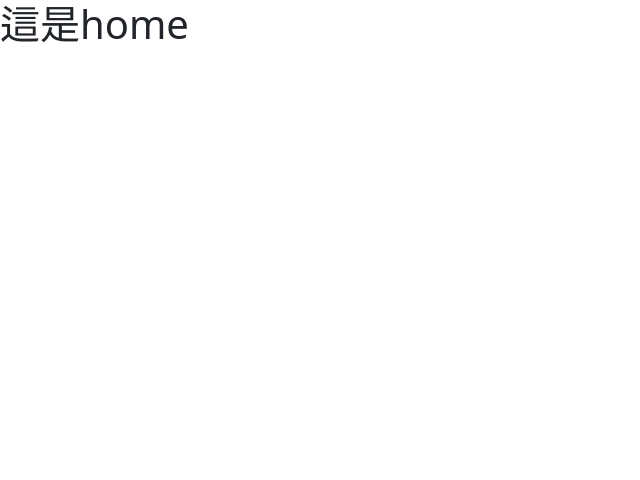
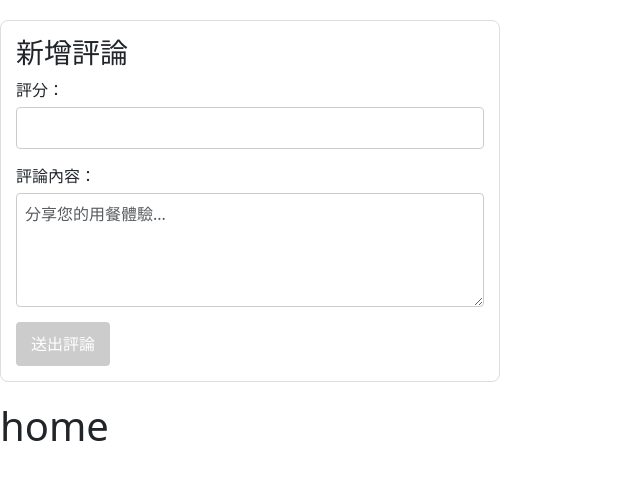
Before and after one commit to ethon92/restaurant-vue, a Vue app: page / in a window 1280 px wide. Shown: the top 480 px of the page, without its empty margins (0-640 px from the left). Built offline with nearby package versions, Linux system fonts and the light colour scheme.

Commit message:
新增評論debug

```diff
--- a/src/api/modules/feature.js
+++ b/src/api/modules/feature.js
@@ -5,7 +5,7 @@ const commentApi = {
         return service({
             url:'/comments',
             method: 'post',
-            comment_data
+            data : comment_data
         })
     }
 }
--- a/src/components/AddCommentCard.vue
+++ b/src/components/AddCommentCard.vue
@@ -2,32 +2,29 @@
 import { createComment } from '@/api/modules/feature'
 import { ref } from 'vue';
 
-const user_id = ref();
-const restaurant_id = ref();
-const comment_content = ref('');
-const rating = ref();
+const userId = ref();
+const restaurantId = ref();
+const commentContent = ref('');
+const rate = ref();
 
 // 測試的預設資料
-// userId.value = 2;
-// restaurantId.value = 'C3_371020000A_000334';
+userId.value = 3;
+restaurantId.value = 'C3_371020000A_000334';
 
 const AddComment = async()=>{
-    const trimmedComment = comment_content.value.trim()
-
+    const trimmedComment = commentContent.value.trim()
     const comment_data = {
-        user_id :user_id.value,
-        restaurant_id :restaurant_id.value,
+        user_id :userId.value,
+        restaurant_id :restaurantId.value,
         comment_content : trimmedComment,
-        rating : rating.value
+        rating : rate.value
     }
     try{
         const result = await createComment(comment_data)
-        comment_content.value=''
-        rating.value=''
         console.log(result)
     }
     catch(error){
-        console.log('msg:',error.response.comment_data)
+        console.log('msg:',error.response.data)
     }
 }
 </script>
@@ -37,7 +34,7 @@ const AddComment = async()=>{
 
     <div class="form-group">
       <label for="rating">評分：</label>
-      <select v-model="rating" id="rating" class="form-control">
+      <select v-model="rate" id="rating" class="form-control">
         <option disabled value="">請選擇分數</option>
         <option v-for="n in 5" :key="n" :value="n">{{ n }} 星</option>
       </select>
@@ -46,7 +43,7 @@ const AddComment = async()=>{
     <div class="form-group">
       <label for="comment">評論內容：</label>
       <textarea
-        v-model="comment_content"
+        v-model="commentContent"
         id="comment"
         placeholder="分享您的用餐體驗..."
         rows="4"
@@ -54,7 +51,7 @@ const AddComment = async()=>{
       ></textarea>
     </div>
 
-    <button @click="AddComment" :disabled="!comment_content.trim() || !rating" class="btn-submit">
+    <button @click="AddComment" :disabled="!commentContent.trim() || !rate" class="btn-submit">
       送出評論
     </button>
   </div>
--- a/src/views/Home.vue
+++ b/src/views/Home.vue
@@ -1,7 +1,10 @@
-<script setup></script>
+<script setup>
+import AddCommentCard from '@/components/AddCommentCard.vue';
+</script>
 
 <template>
-    <h1>這是home</h1>
+    <AddCommentCard></AddCommentCard>
+    <h1>home</h1>
 </template>
 
 <style scoped></style>
```
